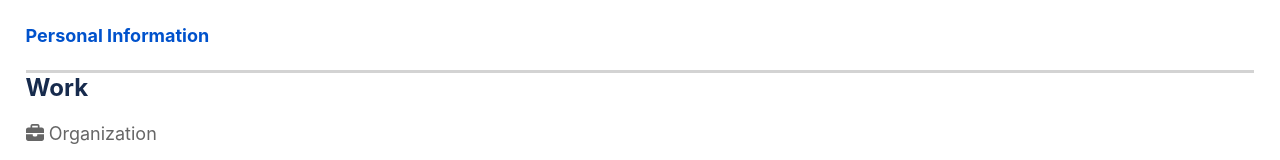
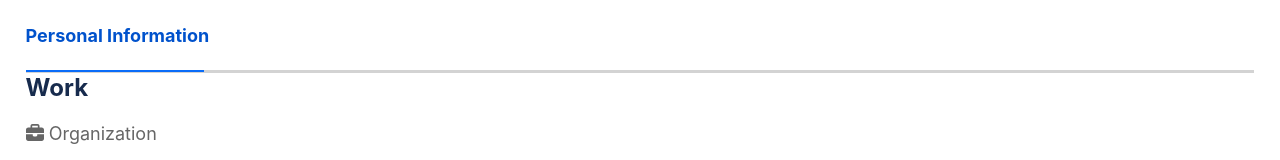
Before and after one commit to ZeeAnsari11/pms, a React (Create React App) app in the folder frontend/: page /profile in a window 1280 px wide. Shown: the part 234-394 px from the top of the page. Built offline with nearby package versions, Linux system fonts and the light colour scheme.

Commit message:
User Profile page

```diff
--- a/frontend/src/Components/User/Editable/Editable.css
+++ b/frontend/src/Components/User/Editable/Editable.css
@@ -5,19 +5,16 @@
 .editable_display {
     font-size: 16px;
     background: #FFFFFF;
-
 }
 
 .editable_display:hover {
-
-    /*background: #FFFFFF;*/
     background: #EBECF0;
 }
 
 .editable_edit {
     display: flex;
     flex-direction: column;
-    /*gap: 10px;*/
+    gap: 10px;
 }
 
 .editable_edit input {
@@ -58,7 +55,7 @@
 }
 
 .hover-div {
-    /*background-color: #FFFFFF;*/
+    background-color: #FFFFFF;
     padding: 1px;
     transition: box-shadow 0.3s ease-in-out;
     margin-bottom: 15px;
@@ -69,8 +66,8 @@
 }
 
 .hover-div:hover {
-    /*z-index: 1;*/
-    /*background: #EBECF0;*/
+    z-index: 1;
+    background: #EBECF0;
 }
 
 .hover-text {
--- a/frontend/src/Components/User/UserProfilePage/UserProfilePage.js
+++ b/frontend/src/Components/User/UserProfilePage/UserProfilePage.js
@@ -31,6 +31,7 @@ const ProfileImage = styled.img`
   height: 100px;
   border-radius: 50%;
   border: 1px solid whitesmoke;
+  //border: whitesmoke;
   object-fit: cover;
   margin-right: 20px;
   margin-left: 30px;
@@ -120,6 +121,16 @@ const HorizontalLine = styled.div`
   background-color: lightgray;
   position: relative;
   margin-top: 20px;
+
+  ::before {
+    content: "";
+    width: 14.5%;
+    height: 2px;
+    background-color: #0a6cf8;
+    position: absolute;
+    top: 0;
+    left: 0;
+  }
 `;
 
 const UserProfilePage = () => {
```
